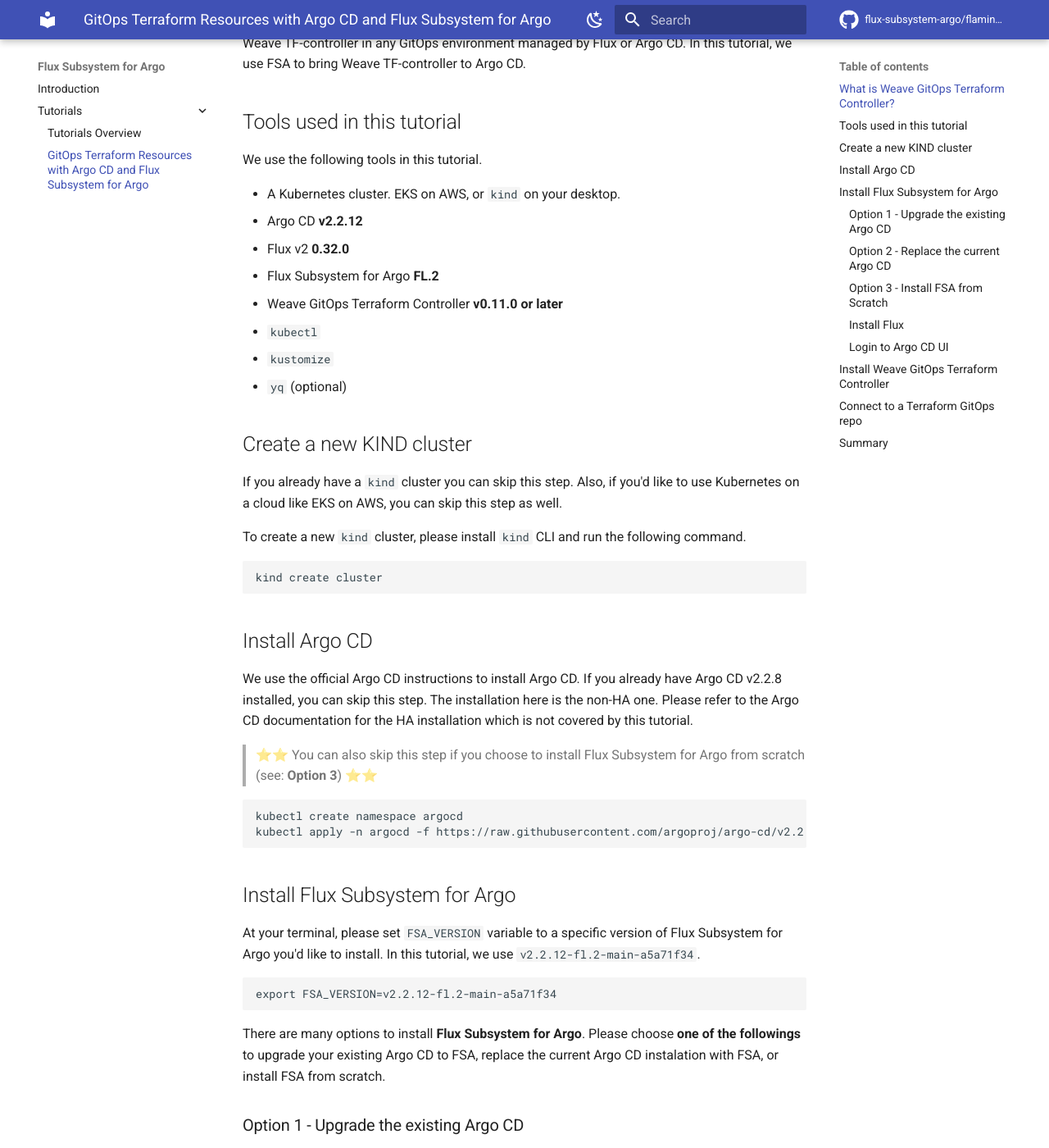
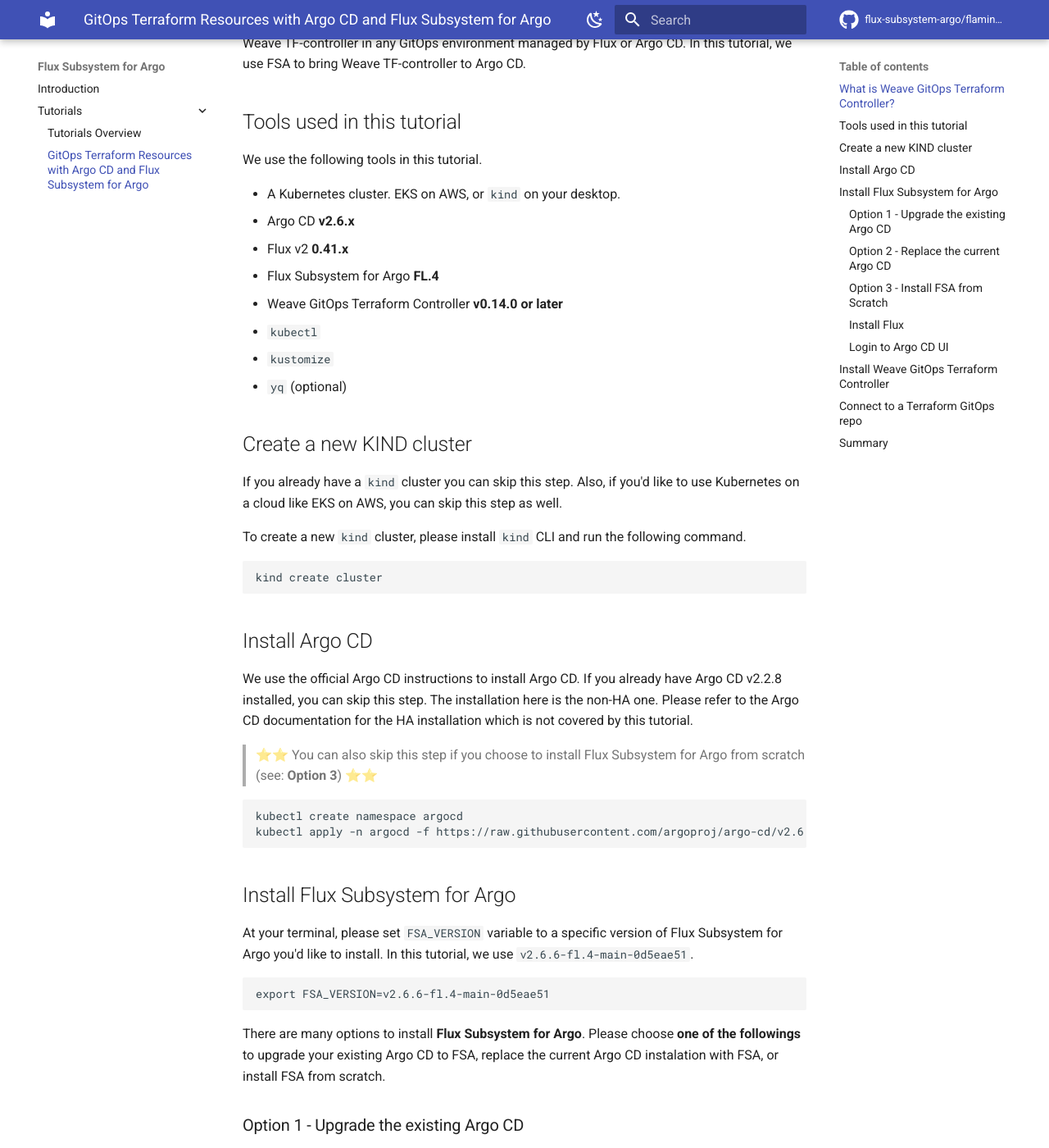
Before and after one commit to flux-subsystem-argo/fsa-tutorials, an MkDocs documentation site: the page built from docs/tutorials/terraform.md, in a window 1280 px wide and 1400 px high, scrolled down 442 px. Shown: the whole window at 82% size. Built offline with MkDocs 1.6.1 and Material for MkDocs 9.7.7, drawn with Linux system fonts in a browser that asks for light colours; comment, search, counter and statistics services are not loaded; some of the changed text lies outside the part shown.

Commit message:
Update terraform.md

````diff
--- a/docs/tutorials/terraform.md
+++ b/docs/tutorials/terraform.md
@@ -13,10 +13,10 @@
 We use the following tools in this tutorial.
 
   * A Kubernetes cluster. EKS on AWS, or `kind` on your desktop.
-  * Argo CD **v2.2.12**
-  * Flux v2 **0.32.0**
-  * Flux Subsystem for Argo **FL.2**
-  * Weave GitOps Terraform Controller **v0.11.0 or later**
+  * Argo CD **v2.6.x**
+  * Flux v2 **0.41.x**
+  * Flux Subsystem for Argo **FL.4**
+  * Weave GitOps Terraform Controller **v0.14.0 or later**
   * `kubectl`
   * `kustomize`
   * `yq` (optional)
@@ -41,15 +41,15 @@
 
 ```shell
 kubectl create namespace argocd
-kubectl apply -n argocd -f https://raw.githubusercontent.com/argoproj/argo-cd/v2.2.12/manifests/install.yaml
+kubectl apply -n argocd -f https://raw.githubusercontent.com/argoproj/argo-cd/v2.6.6/manifests/install.yaml
 ```
 
 ## Install Flux Subsystem for Argo
 
-At your terminal, please set `FSA_VERSION` variable to a specific version of Flux Subsystem for Argo you'd like to install. In this tutorial, we use `v2.2.12-fl.2-main-a5a71f34`.
+At your terminal, please set `FSA_VERSION` variable to a specific version of Flux Subsystem for Argo you'd like to install. In this tutorial, we use `v2.6.6-fl.4-main-0d5eae51`.
 
 ```shell
-export FSA_VERSION=v2.2.12-fl.2-main-a5a71f34
+export FSA_VERSION=v2.6.6-fl.4-main-0d5eae51
 ```
 
 There are many options to install **Flux Subsystem for Argo**. Please choose **one of the followings** to upgrade your existing Argo CD to FSA, replace the current Argo CD instalation with FSA, or install FSA from scratch.
@@ -118,7 +118,7 @@
 
 ![3 check boxes for FSA](terraform_1.png)
 
-FSA does not change the way you work with Argo CD UI, just fill the Repository URL with `https://weaveworks.github.io/tf-controller`, specify the chart name `tf-controller` and choose the chart version which is `0.2.6`.
+FSA does not change the way you work with Argo CD UI, just fill the Repository URL with `https://weaveworks.github.io/tf-controller`, specify the chart name `tf-controller` and choose the chart version which is `0.11.0`.
 
 ![rest of the settings](terraform_2.png)
 
````
Also changed, not shown: other parts of docs/tutorials/terraform.md (+1 -1 lines).
